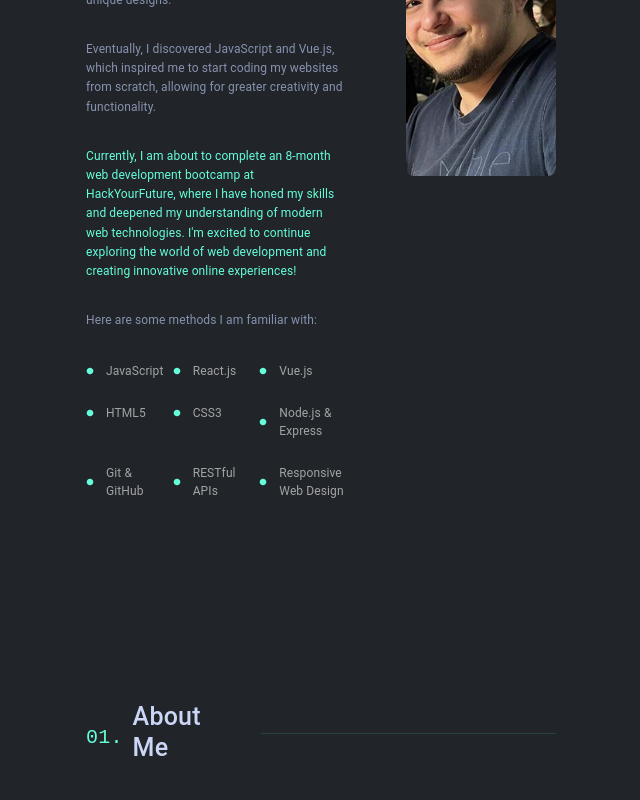
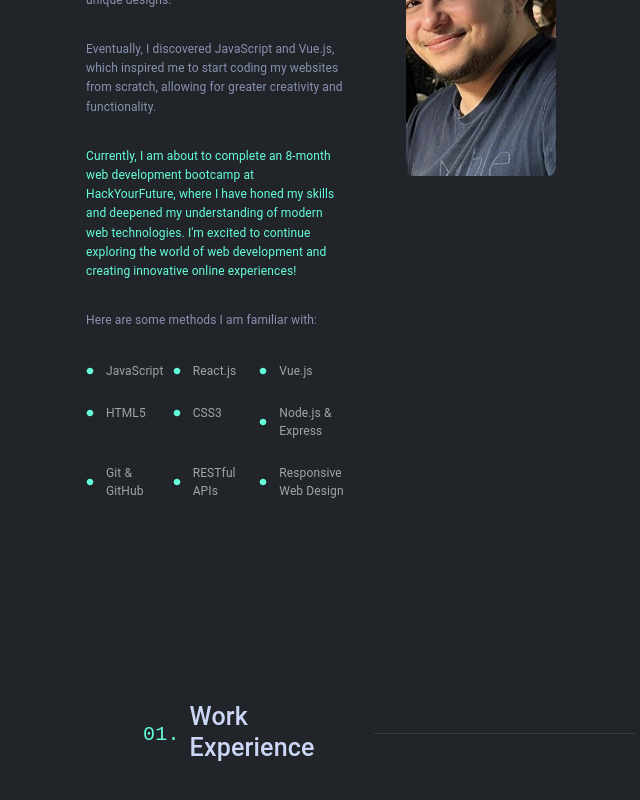
Before and after one commit to FurkannOzbek/personal-site-react, a Next.js app: page / in a window 1280 px wide. Shown: the part 1156-1956 px from the top of the page, without its empty margins (319-959 px from the left). Built offline with nearby package versions, Linux system fonts and the light colour scheme.

Commit message:
Work experience section location fix

```diff
--- a/components/SectionTitle.jsx
+++ b/components/SectionTitle.jsx
@@ -19,6 +19,7 @@ export default function SectionTitle({ title }) {
           color: "#64ffda",
           fontWeight: "400",
           fontSize: "clamp(16px,3vw,20px)",
+          mb: "5px",
         },
         "&::after": {
           display: "flex",
--- a/components/WorkExperience.jsx
+++ b/components/WorkExperience.jsx
@@ -10,8 +10,8 @@ export default function WorkExperience() {
         component="section"
         sx={{
           display: "flex",
-          ml: { lg: "25%", md: "15%", sm: "5%", xs: "1%" },
-          mr: { lg: "25%", md: "15%", sm: "5%", xs: "1%" },
+          ml: { lg: "30%", md: "15%", sm: "5%", xs: "1%" },
+          mr: { lg: "20%", md: "15%", sm: "5%", xs: "1%" },
           flexDirection: "column",
           alignItems: "flex-start",
           justifyContent: "center",
@@ -22,7 +22,7 @@ export default function WorkExperience() {
         }}
       >
         {/* Title */}
-        <SectionTitle title={"About Me"} />
+        <SectionTitle title={"Work Experience"} />
       </Box>
     </FadeInSection>
   );
```
